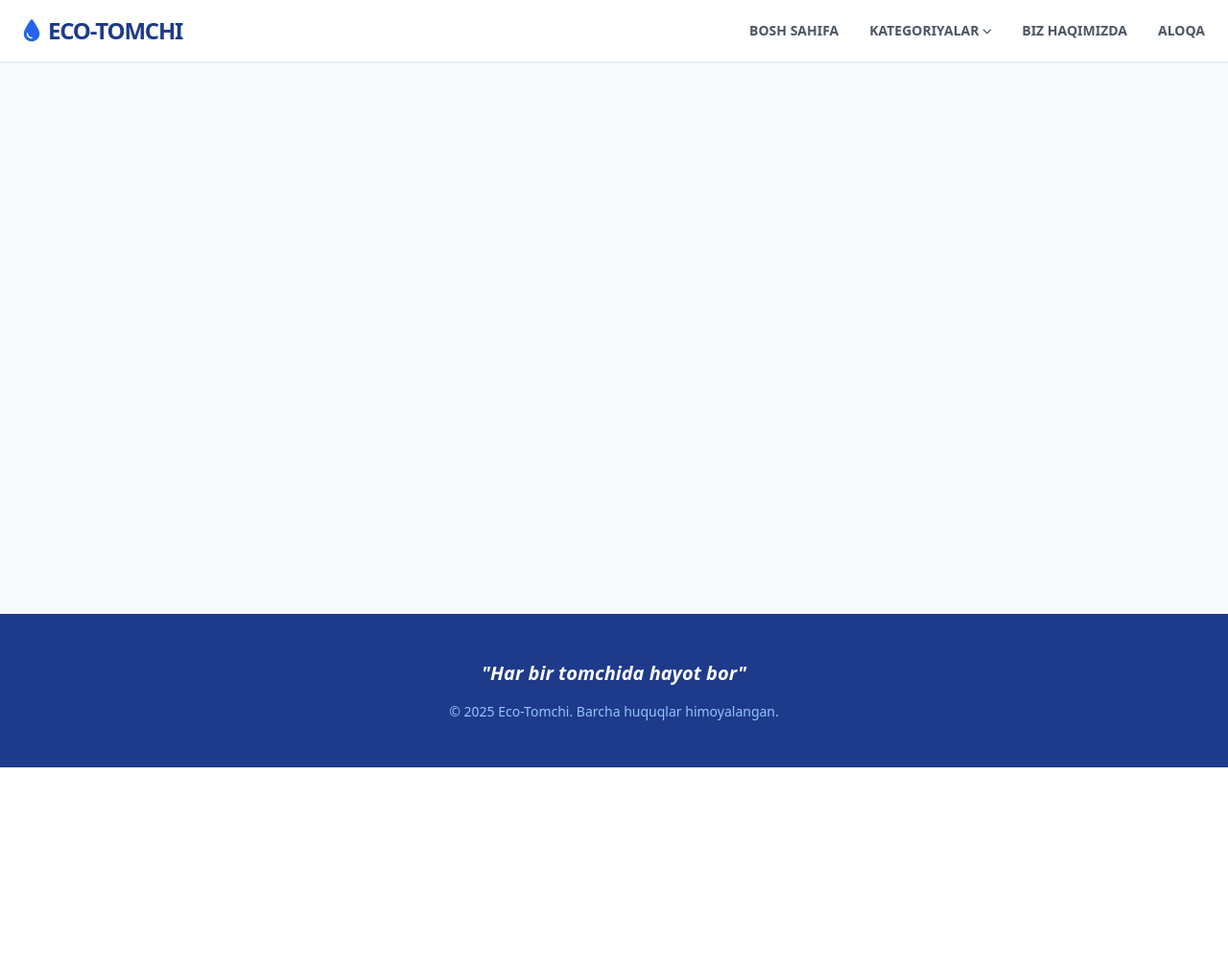
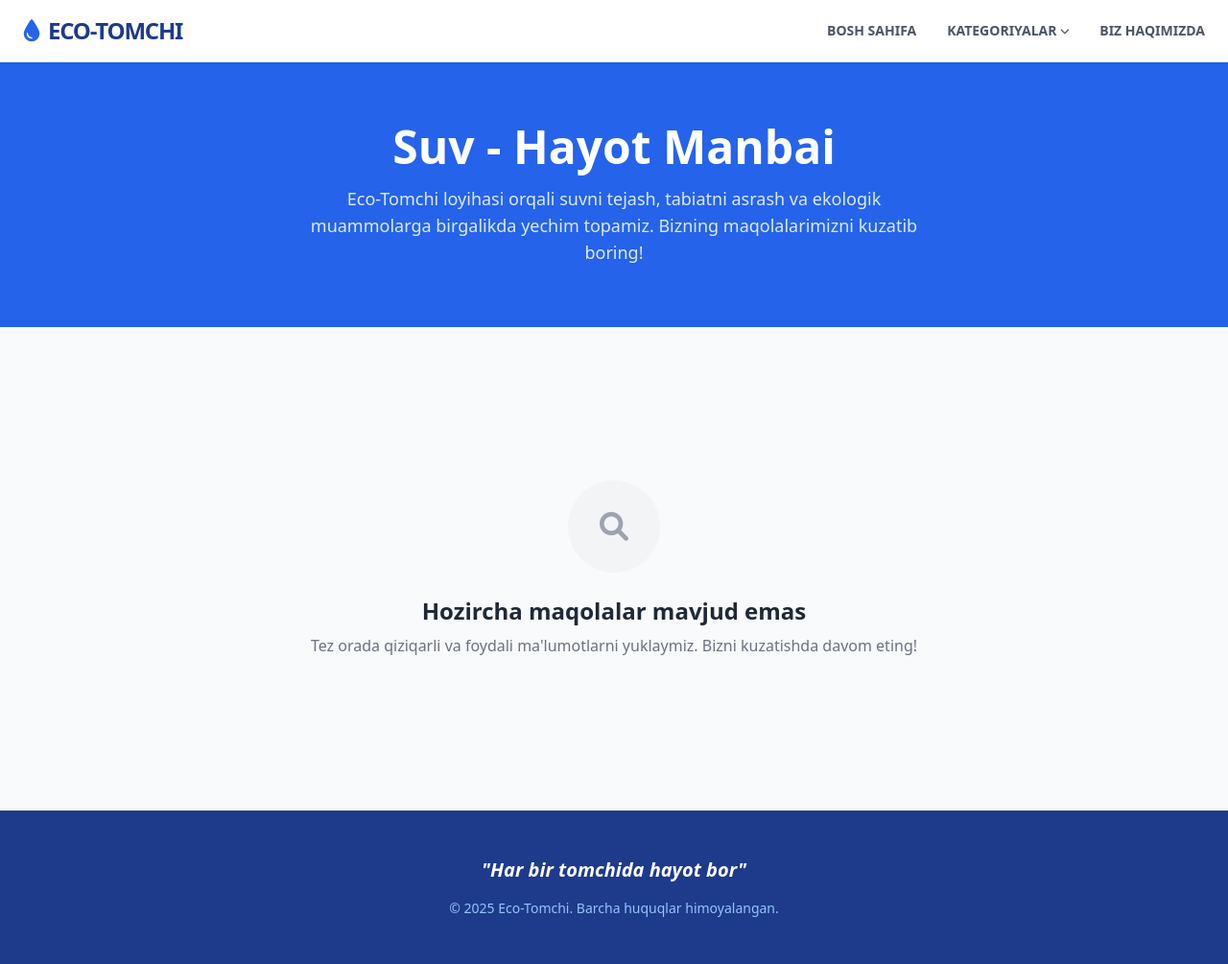
Before and after one commit to asil2008/eco-tomchi, a Django app: page / in a window 1280 px wide. Shown: the whole page at 96% size. Before the commit the page ends 800 px from the top, so only its background shows below. Run offline with Django 5.2, Linux system fonts and the light colour scheme; data that the repository does not hold is empty; some libraries are stand-ins or nearby versions.

Commit message:
Removed contact page and links

```diff
--- a/articles/templates/articles/base.html
+++ b/articles/templates/articles/base.html
@@ -33,7 +33,6 @@
                 </div>
 
                 <a href="{% url 'articles:about' %}" class="hover:text-blue-600">BIZ HAQIMIZDA</a>
-                <a href="{% url 'articles:contact' %}" class="hover:text-blue-600">ALOQA</a>
 
                 {% if user.is_staff %}
                     <a href="/admin" class="bg-blue-600 text-white px-5 py-2 rounded-full hover:bg-blue-700 transition">
--- a/articles/templates/articles/index.html
+++ b/articles/templates/articles/index.html
@@ -1,8 +1,20 @@
 {% extends 'articles/base.html' %}
 
 {% block content %}
-<div class="container mx-auto px-6 py-12">
+<section class="bg-blue-600 py-16 mb-12">
+    <div class="container mx-auto px-6 text-center">
+        <h1 class="text-4xl md:text-5xl font-black text-white mb-4">
+            Suv - Hayot Manbai
+        </h1>
+        <p class="text-blue-100 text-lg max-w-2xl mx-auto">
+            Eco-Tomchi loyihasi orqali suvni tejash, tabiatni asrash va ekologik muammolarga birgalikda yechim topamiz. Bizning maqolalarimizni kuzatib boring!
+        </p>
+    </div>
+</section>
+
+<div class="container mx-auto px-6 py-8">
     <div class="grid md:grid-cols-2 lg:grid-cols-3 gap-10">
+
         {% for article in articles %}
         <article class="bg-white rounded-3xl overflow-hidden shadow-sm hover:shadow-2xl transition-all duration-300 border border-gray-100 group">
 
@@ -21,9 +33,9 @@
             <div class="p-8">
                 <div class="mb-4">
                     {% if article.category %}
-                        <a href="{% url 'articles:category_detail' article.category.id %}" class="text-blue-500 text-xs font-bold uppercase tracking-widest bg-blue-50 px-3 py-1 rounded-full">
+                        <span class="text-blue-500 text-xs font-bold uppercase tracking-widest bg-blue-50 px-3 py-1 rounded-full">
                             {{ article.category.name }}
-                        </a>
+                        </span>
                     {% endif %}
                 </div>
                 <h2 class="text-2xl font-bold text-gray-900 mb-4 hover:text-blue-600">
@@ -35,7 +47,17 @@
                 </a>
             </div>
         </article>
+
+        {% empty %}
+        <div class="col-span-full py-20 text-center">
+            <div class="inline-flex items-center justify-center w-24 h-24 bg-gray-100 rounded-full mb-6">
+                <i class="fas fa-search text-gray-400 text-3xl"></i>
+            </div>
+            <h3 class="text-2xl font-bold text-gray-800 mb-2">Hozircha maqolalar mavjud emas</h3>
+            <p class="text-gray-500">Tez orada qiziqarli va foydali ma'lumotlarni yuklaymiz. Bizni kuzatishda davom eting!</p>
+        </div>
         {% endfor %}
+
     </div>
 </div>
 {% endblock %}
--- a/articles/urls.py
+++ b/articles/urls.py
@@ -18,5 +18,4 @@ urlpatterns = [
 
     # 4. Statik sahifalar - Biz haqimizda va Aloqa
     path('about/', views.about, name='about'),
-    path('contact/', views.contact, name='contact'),
 ]
--- a/articles/views.py
+++ b/articles/views.py
@@ -23,6 +23,3 @@ def article_detail(request, slug):
 
 def about(request):
     return render(request, 'articles/about.html', {'categories': Category.objects.all()})
-
-def contact(request):
-    return render(request, 'articles/contact.html', {'categories': Category.objects.all()})
```
Also changed, not shown: articles/admin.py (+9 -4 lines), articles/templates/articles/contact.html (deleted, +0 -17 lines), articles/migrations/0002_alter_category_options_and_more.py (added), articles/static/style.css (added), db.sqlite3.
